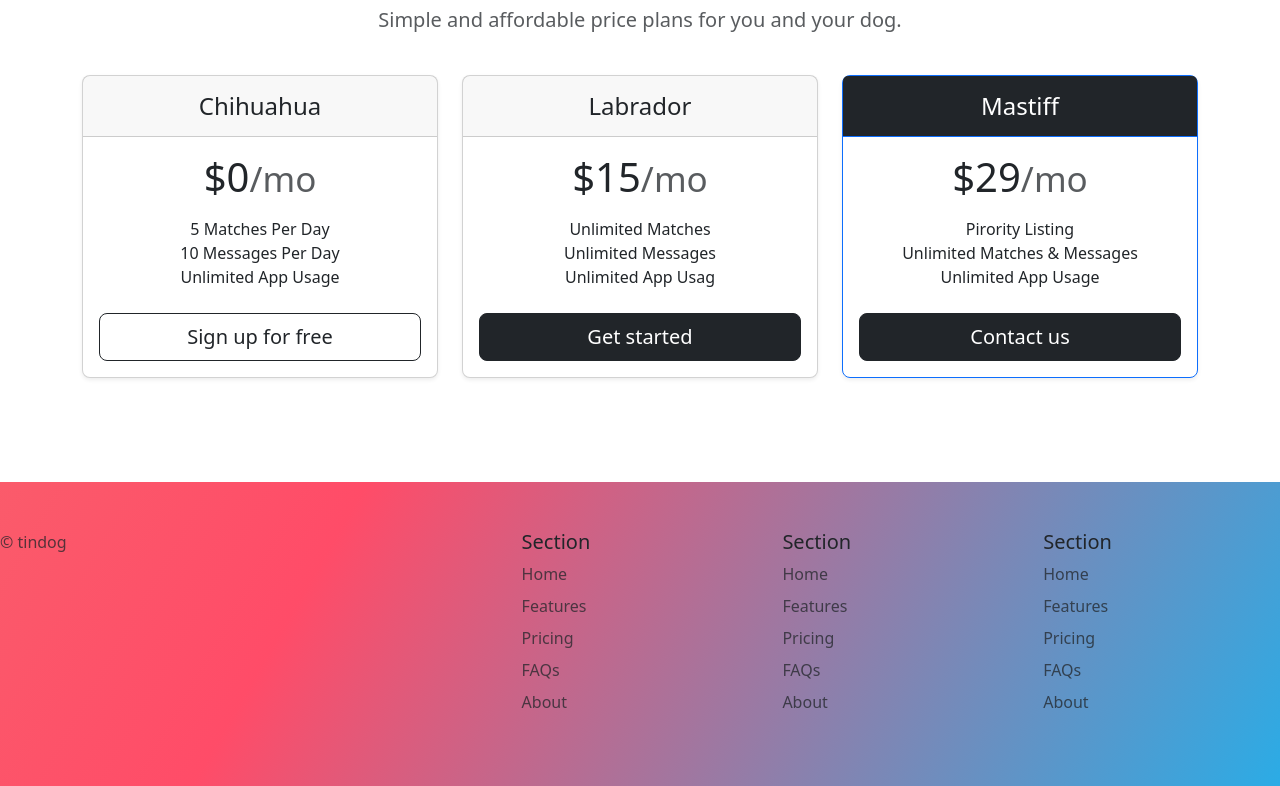
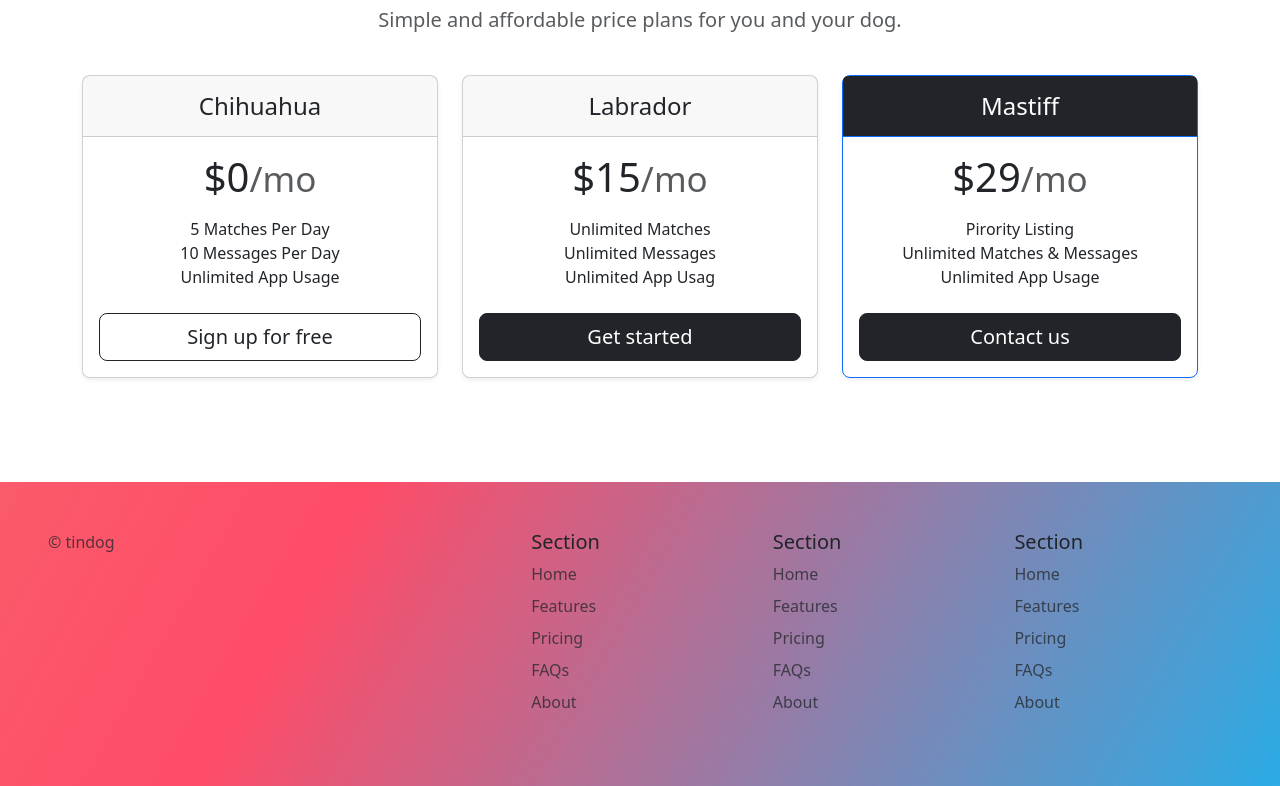
Before and after one commit to MarceloMSilveira/tindog, a plain HTML site: page index.html in a window 1280 px wide. Shown: the part 1617-2403 px from the top of the page. Drawn offline with nearby package versions, Linux system fonts and the light colour scheme.

Commit message:
adding padding of 5px

```diff
--- a/index.html
+++ b/index.html
@@ -184,7 +184,7 @@
 
   <!-- Footer -->
   <section id="footer" class="gradient-background">
-    <footer class="row row-cols-1 row-cols-sm-2 row-cols-md-5 py-5 mt-5">
+    <footer class="row row-cols-1 row-cols-sm-2 row-cols-md-5 py-5 mt-5 px-5">
       <div class="col mb-3">
 
         <p class="text-body-secondary">© tindog</p>
```
